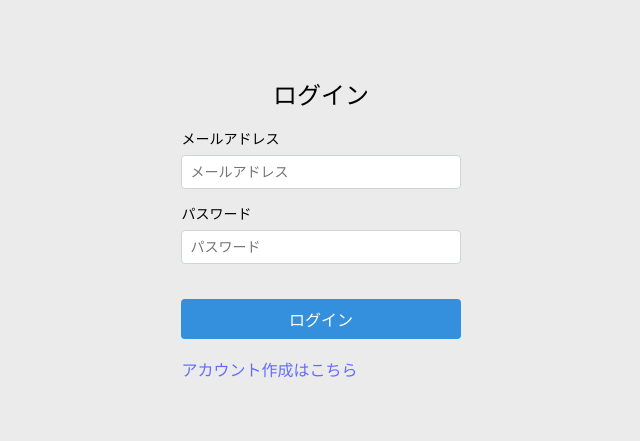
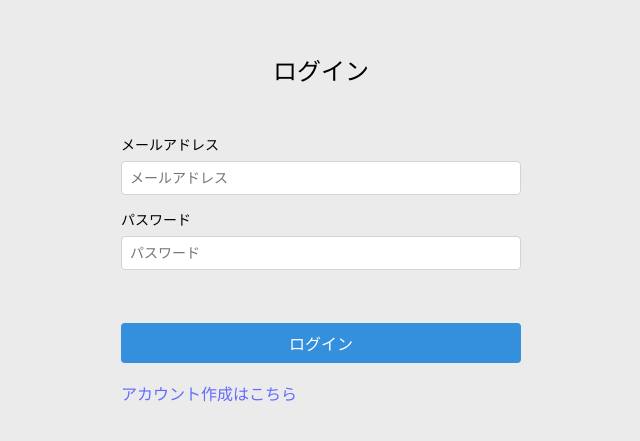
Before and after one commit to katoztmy/book-review-app, a React (Vite) app: page /login in a window 1280 px wide. Shown: the part 167-608 px from the top of the page, without its empty margins (319-959 px from the left). Built offline with nearby package versions, Linux system fonts and the light colour scheme.

Commit message:
add login

```diff
--- a/src/SignIn.css
+++ b/src/SignIn.css
@@ -2,3 +2,21 @@
   display: block;
   margin-top: 20px;
 }
+
+form {
+  width: 400px;
+}
+
+.error-text {
+  color: red;
+  font-size: 12px;
+  height: 18px;
+  display: block;
+}
+
+.error-message {
+  display: block;
+  height: 30px;
+  color: red;
+  font-weight: bold;
+}
--- a/src/SignIn.jsx
+++ b/src/SignIn.jsx
@@ -1,32 +1,114 @@
 import { useForm } from "react-hook-form";
 import { Link } from "react-router";
 import "./SignIn.css";
-
+import { useState } from "react";
+const Spinner = () => <div className="spinner"></div>;
 export const SignIn = () => {
   const {
     register,
     handleSubmit,
     formState: { errors },
     setError,
+    clearErrors,
   } = useForm();
+
+  const [isLoading, setIsLoading] = useState(false);
+
+  const handleLogin = async (data) => {
+    clearErrors();
+    setIsLoading(true);
+
+    const userData = {
+      email: data.email,
+      password: data.password,
+    };
+    try {
+      const response = await fetch(
+        "https://railway.bookreview.techtrain.dev/signin",
+        {
+          headers: {
+            "Content-type": "application/json",
+          },
+          method: "POST",
+          body: JSON.stringify(userData),
+        }
+      );
+
+      const responseBody = await response.json();
+
+      if (!response.ok) {
+        console.log(responseBody);
+        let errMsg;
+        switch (responseBody.ErrorCode) {
+          case 400:
+            errMsg = responseBody.ErrorMessageJP;
+            break;
+          case 401:
+            errMsg = responseBody.ErrorMessageJP;
+            break;
+          case 403:
+            errMsg = responseBody.ErrorMessageJP;
+            break;
+          case 404:
+            errMsg = responseBody.ErrorMessageJP;
+            break;
+          case 500:
+            errMsg = responseBody.ErrorMessageJP;
+            break;
+          case 503:
+            errMsg = responseBody.ErrorMessageJP;
+            break;
+          default:
+            errMsg = "不明なエラーが発生しました";
+            break;
+        }
+        setError("form", { type: "manual", message: errMsg });
+        return;
+      }
+    } catch (error) {
+      setError("form", {
+        type: "manual",
+        message:
+          "ネットワークエラーが発生しました。インターネット接続を確認してください。",
+      });
+    } finally {
+      setIsLoading(false);
+    }
+  };
   return (
     <>
       <h1>ログイン</h1>
-      <form action="">
+      <div className="error-message">
+        {errors.form && <span>{errors.form.message}</span>}
+      </div>
+      <form onSubmit={handleSubmit(handleLogin)}>
         <label htmlFor="email">メールアドレス</label>
         <input
           id="email"
           type="email"
           placeholder="メールアドレス"
-          {...register("email", { required: true })}
+          {...register("email", {
+            required: "メールアドレスを入力してください",
+          })}
         />
         <label htmlFor="password">パスワード</label>
         <input
           id="password"
           type="password"
           placeholder="パスワード"
-          {...register("password", { required: true })}
+          {...register("password", {
+            required: "パスワードを入力してください",
+            minLength: {
+              value: 4,
+              message: "パスワードは4文字以上で入力してください",
+            },
+          })}
         />
+        <div className="error-text">
+          {console.log(errors)}
+          {errors.password && errors.password.message}
+          {errors.email && <div>{errors.email.message}</div>}
+        </div>
         <button type="submit">ログイン</button>
       </form>
       <Link to="/signup" className="signup-link">
```
